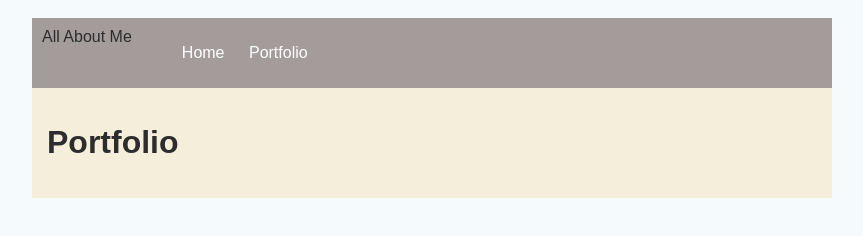
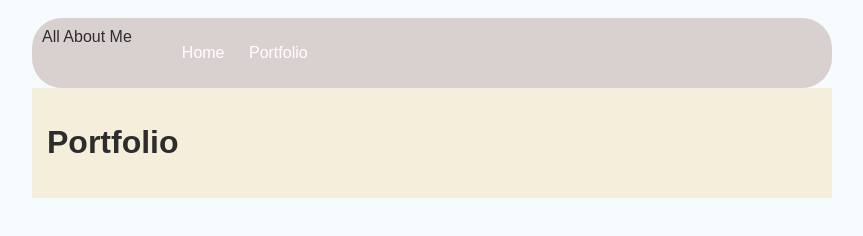
Before and after one commit to RQTulin/rachel-tulin.github.io, a plain HTML site: page portfolio.html in a window 1280 px wide. Shown: the whole page, without its empty margins (208-1071 px from the left). Drawn offline with Linux system fonts and the light colour scheme.

Commit message:
index website

```diff
--- a/portfolio.html
+++ b/portfolio.html
@@ -9,6 +9,7 @@
                 padding: 10px;
                 font-family: arial;
             }
+
             #all-contents {
                 max-width: 800px;
                 margin: auto;
@@ -16,10 +17,11 @@
 
             /* navigation menu */
             nav {
-                background: rgb(163, 156, 154);
+                background: rgb(216, 209, 208);
                 margin: 0 auto;
                 display: flex;
                 padding: 10px;
+                border-radius: 30px;
             }
             nav h1 {
                 display: flex;
```
Also changed, not shown: index.html (+3 -1 lines).
